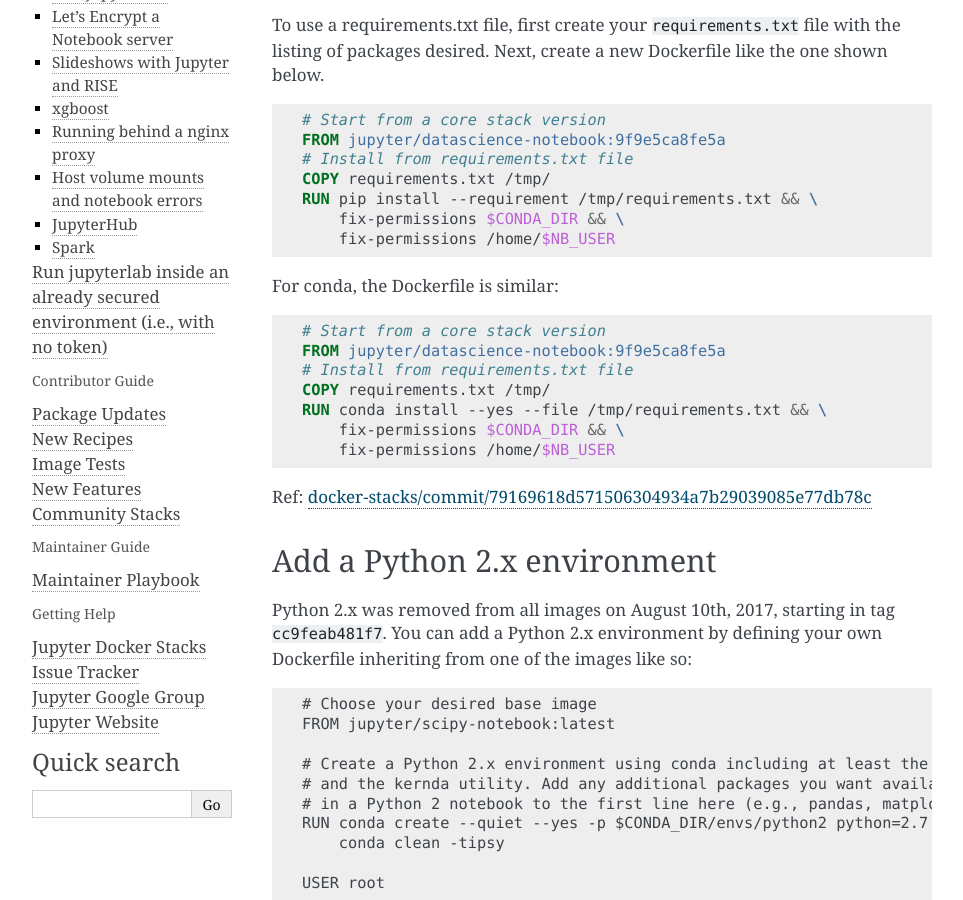
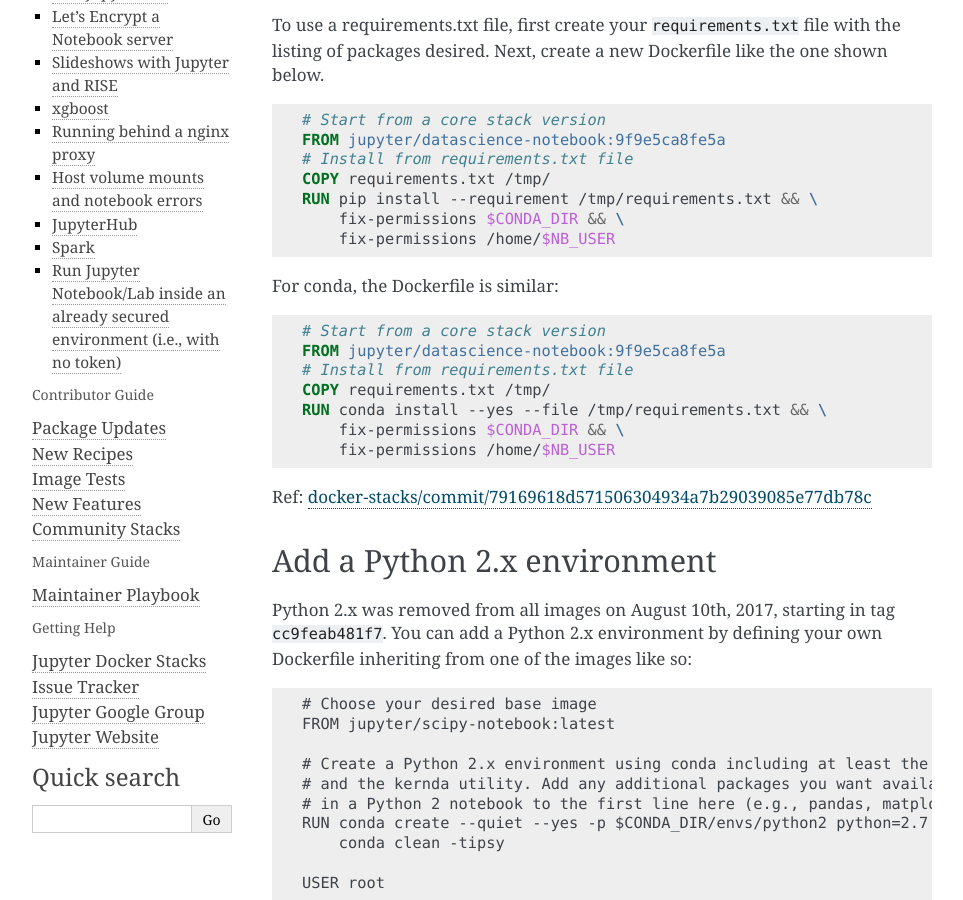
Before and after one commit to jupyter/docker-stacks, a Sphinx documentation site: the page built from docs/using/recipes.md, in a window 1280 px wide and 900 px high, scrolled down 612 px. Shown: the whole window, without its empty margins (148-1111 px from the left). Built offline with Sphinx 7.4.7, drawn with Linux system fonts in a browser that asks for light colours; some of the changed text lies outside the part shown.

Commit message:
[ci skip] Fixing heading level to correct ToC

```diff
--- a/docs/using/recipes.md
+++ b/docs/using/recipes.md
@@ -268,7 +268,7 @@ USER $NB_USER
 
 Credit: [britishbadger](https://github.com/britishbadger) from [docker-stacks/issues/369](https://github.com/jupyter/docker-stacks/issues/369)
 
-# Run jupyterlab inside an already secured environment (i.e., with no token)
+## Run Jupyter Notebook/Lab inside an already secured environment (i.e., with no token)
 
 (Adapted from [issue 728](https://github.com/jupyter/docker-stacks/issues/728))
 
```
